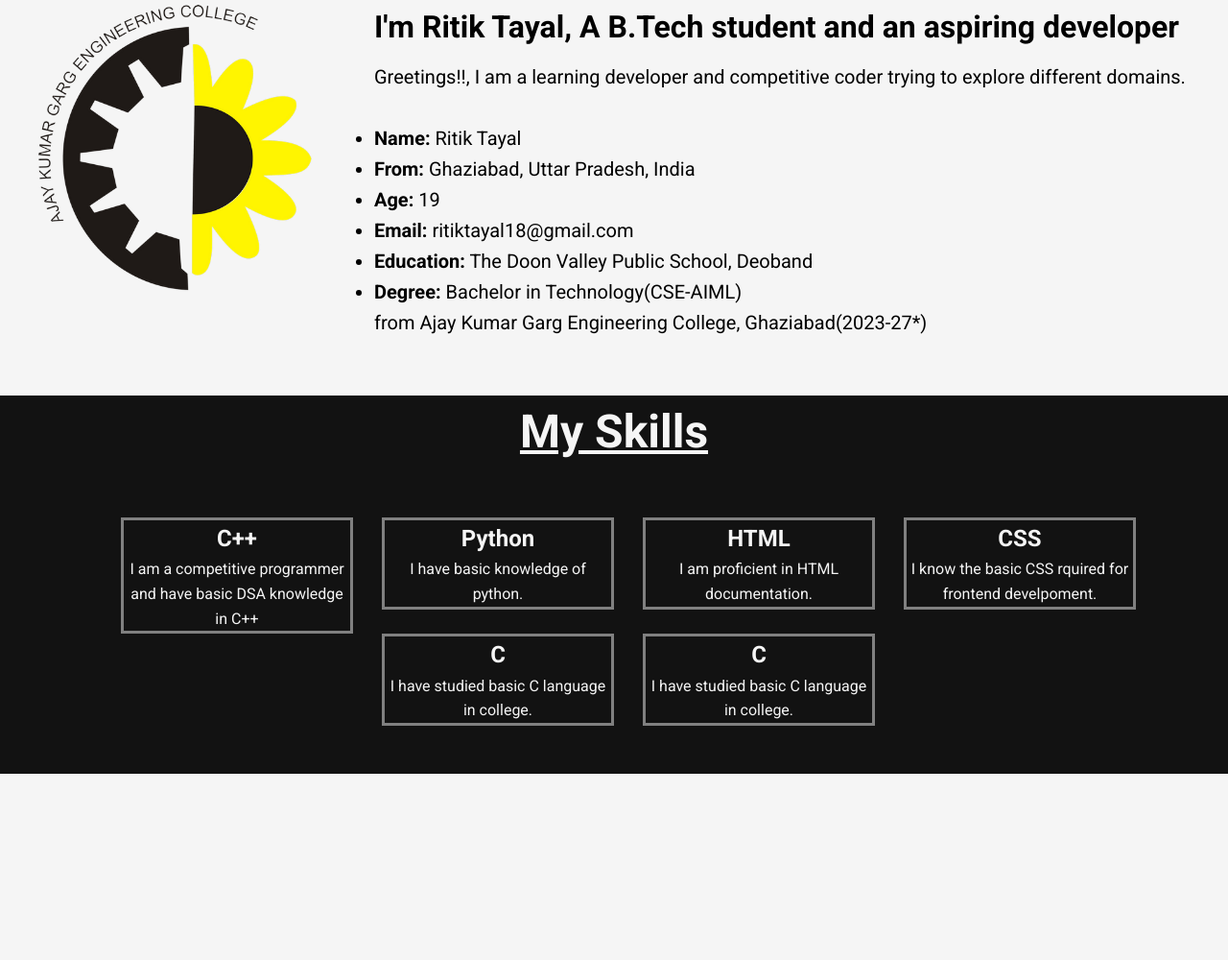
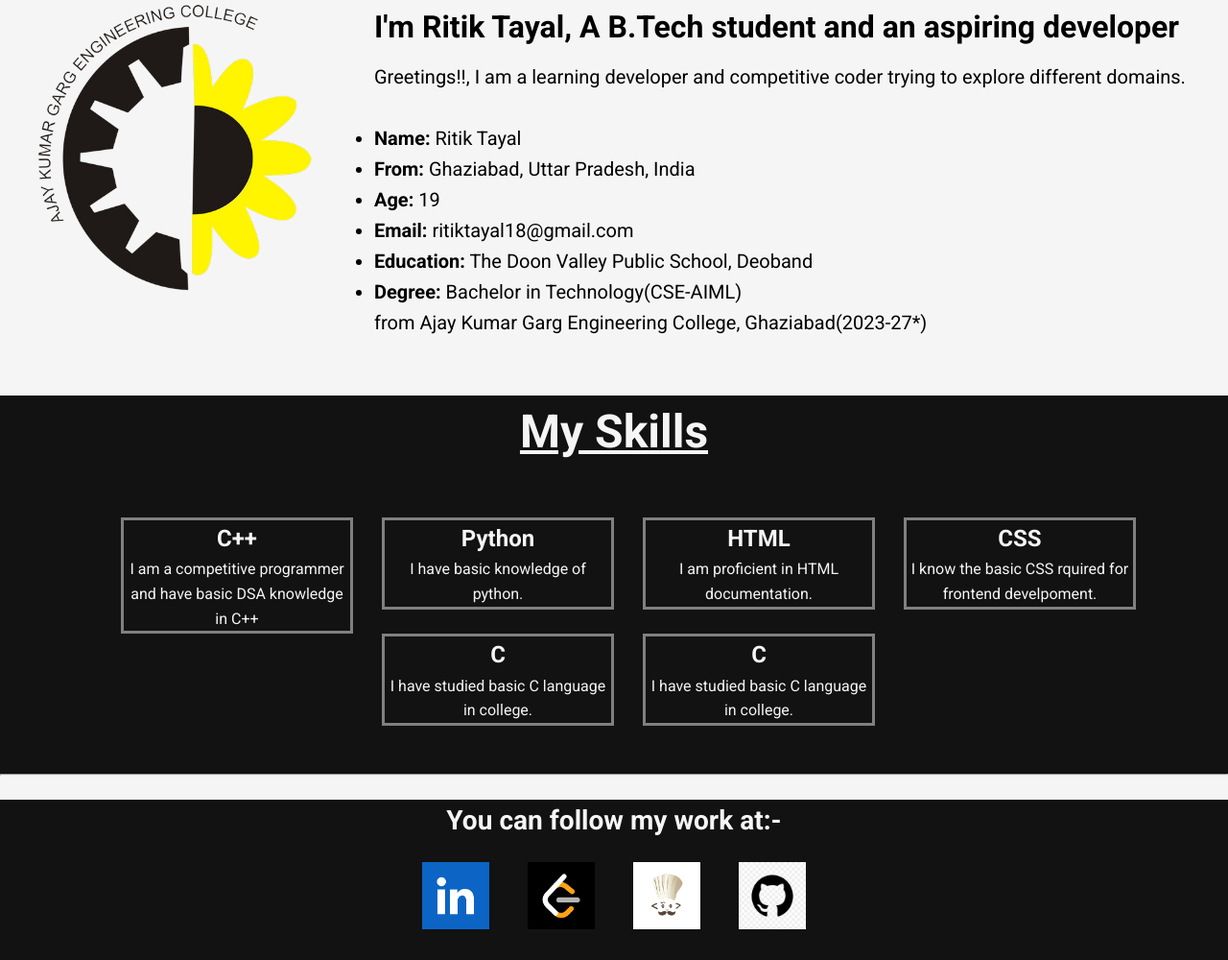
Before and after one commit to Ritik-Tayal/Portfolio, a plain HTML site: page index.html in a window 1280 px wide. Shown: the part 736-1736 px from the top of the page at 96% size. Before the commit the page ends 1542 px from the top, so only its background shows below. Drawn offline with Linux system fonts and the light colour scheme.

Commit message:
Added Profiles

```diff
--- a/index.html
+++ b/index.html
@@ -80,5 +80,17 @@
             </div>
         </div>
     </section>
+    <hr><br>
+    <section class="profs">
+        <h3>You can follow my work at:-</h3>
+        <div class="profiles">
+            <a href="https://www.linkedin.com/in/ritik-tayal-a53496331/"><img src="LinkedIn.png" alt="Linked In" class="profile-img"></a>
+            <a href="https://leetcode.com/u/Ritik_tayal/"><img src="leetcode.png" alt="Leetcode" class="profile-img"></a>
+            <a href="https://www.codechef.com/users/ritiktayal18"><img src="Codechef.jpg" alt="Codechef" class="profile-img"></a>
+    <a href="https://github.com/Ritik-Tayal"><img src="github.png" alt="Github" class="profile-img"></a>
+        </div>
+    </section>
+
+
 </body>
 </html>
--- a/style.css
+++ b/style.css
@@ -111,6 +111,7 @@ header {
     background-color: #121212;
     color:whitesmoke;
     text-align: center;
+    height: 100%;
 }
 .skills h2{
     font-size: 3rem;
@@ -134,3 +135,24 @@ header {
 .skill-1 h3{
     font-size: 1.5rem;
 }
+section{
+    width: 100%;
+}
+.profs{
+    background-color: #121212;
+    color: whitesmoke;
+    text-align: center;
+    font-size: 1.5rem;
+
+}
+.profiles{
+    background-color: #121212;
+    color: whitesmoke;
+    display: flex;
+    justify-content: center;
+    align-items: center;
+}
+.profile-img{
+    height:70px;
+    margin:20px;
+}
```
Also changed, not shown: Codechef.jpg (added), LinkedIn.png (added), github.png (added), leetcode.png (added).
